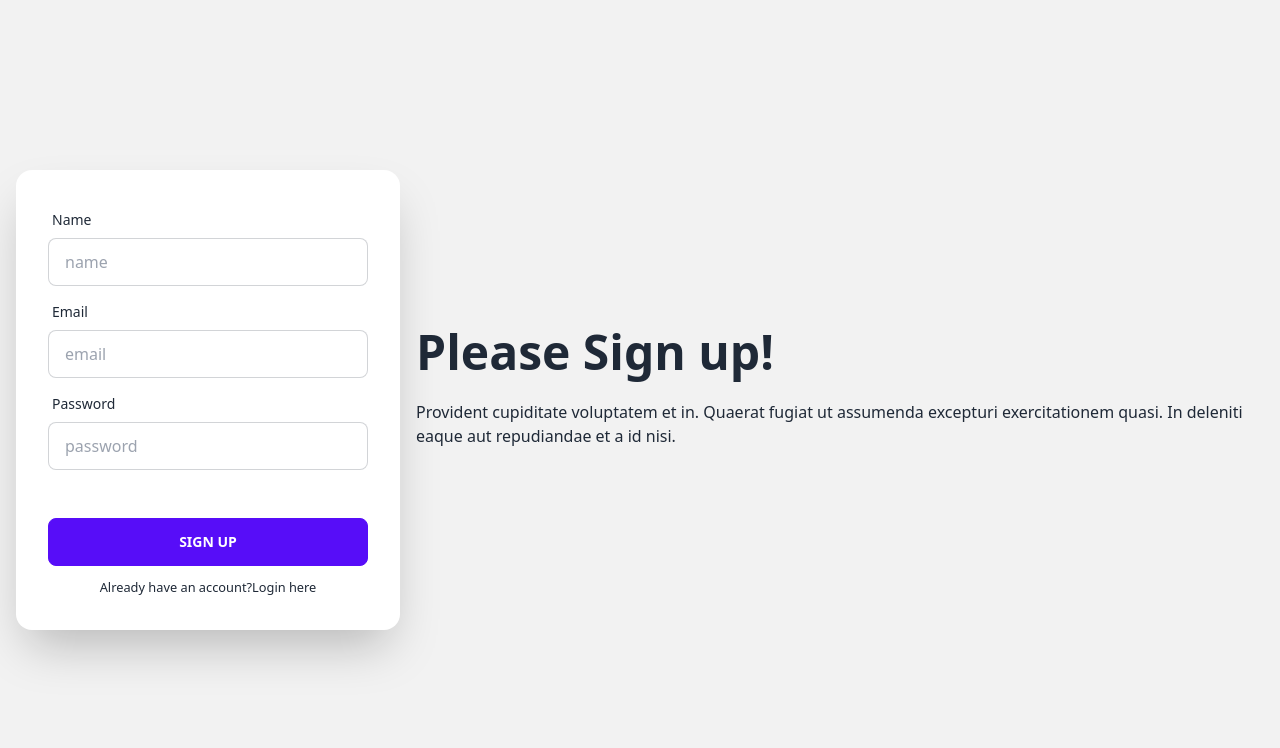
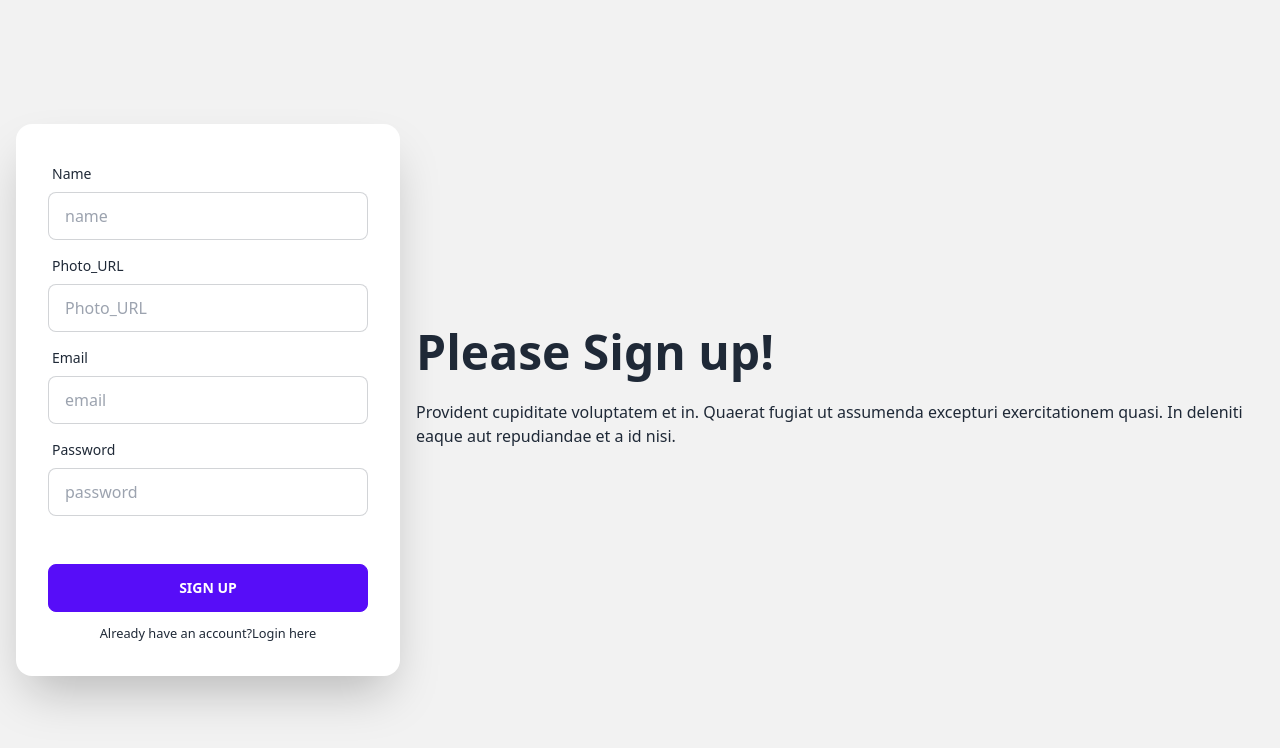
Before and after one commit to Sohelahmed27/The-western-wood-restaurent, a React (Vite) app: page /signup in a window 1280 px wide. Shown: the top 748 px of the page. Built offline with nearby package versions, Linux system fonts and the light colour scheme; no server answers.

Commit message:
final-76

```diff
--- a/src/pages/Shared/NavBar.jsx
+++ b/src/pages/Shared/NavBar.jsx
@@ -34,7 +34,7 @@ const NavBar = () => {
       {navOptions}
       </ul>
     </div>
-    <a className="btn btn-ghost normal-case text-xl">daisyUI</a>
+    <a className="btn btn-ghost normal-case text-xl">WesternWood</a>
   </div>
   <div className="navbar-center hidden lg:flex">
     <ul className="menu menu-horizontal px-1">
--- a/src/pages/SignUp/SignUp.jsx
+++ b/src/pages/SignUp/SignUp.jsx
@@ -2,35 +2,40 @@ import { useContext } from "react";
 import { Helmet } from "react-helmet-async";
 import { useForm } from "react-hook-form";
 import { AuthContext } from "../../providers/AuthProvider";
-import swal from 'sweetalert';
-import { Link } from "react-router-dom";
+import swal from "sweetalert";
+import { Link, useNavigate } from "react-router-dom";
 
 const SignUp = () => {
-
-  const {createUser} = useContext(AuthContext)
+  const { createUser, updateUserProfile } = useContext(AuthContext);
+  const navigate = useNavigate();
 
   const {
     register,
     handleSubmit,
+    reset,
     formState: { errors },
   } = useForm();
+
   const onSubmit = (data) => {
     console.log(data);
     createUser(data.email, data.password)
-    .then(result => {
-      const loggedUser = result.user
-      console.log(loggedUser)
+      .then((result) => {
+        const loggedUser = result.user;
+        console.log(loggedUser);
+        updateUserProfile(data.name, data.Photo_URL).then(() => {
+          console.log("User profile updated");
+          reset();
           swal({
             title: "Good job!",
             text: "You successfully created account!",
             icon: "success",
+          });
 
+          navigate("/");
         });
       })
-   .then(error => console.log(error))
-
-
-  }
+      .catch((error) => console.log(error));
+  };
 
   return (
     <>
@@ -66,6 +71,20 @@ const SignUp = () => {
                 </div>
                 <div className="form-control">
                   <label className="label">
+                    <span className="label-text">Photo_URL</span>
+                  </label>
+                  <input
+                    {...register("Photo_URL", { required: true })}
+                    type="text"
+                    placeholder="Photo_URL"
+                    className="input input-bordered"
+                  />
+                  {errors.Photo_URL && (
+                    <span className="text-red-600">Photo is required</span>
+                  )}
+                </div>
+                <div className="form-control">
+                  <label className="label">
                     <span className="label-text">Email</span>
                   </label>
                   <input
@@ -74,7 +93,7 @@ const SignUp = () => {
                     placeholder="email"
                     className="input input-bordered"
                   />
-                  {errors.email && (
+                  {errors.Email && (
                     <span className="text-red-600">This field is required</span>
                   )}
                 </div>
@@ -101,7 +120,8 @@ const SignUp = () => {
                   )}
                   {errors.password?.type === "pattern" && (
                     <span className="text-red-600">
-                      Password must have a lowercase, a uppercase, a number and spacial character.
+                      Password must have a lowercase, a uppercase, a number and
+                      spacial character.
                     </span>
                   )}
                   <label className="label"></label>
@@ -109,7 +129,11 @@ const SignUp = () => {
                 <div className="form-control mt-6">
                   <button className="btn btn-primary">Sign up</button>
                 </div>
-                <p className="text-center"><small>Already have an account?<Link to='/login'>Login here</Link></small></p>
+                <p className="text-center">
+                  <small>
+                    Already have an account?<Link to="/login">Login here</Link>
+                  </small>
+                </p>
               </form>
             </div>
           </div>
--- a/src/providers/AuthProvider.jsx
+++ b/src/providers/AuthProvider.jsx
@@ -1,5 +1,5 @@
 import { createContext, useEffect, useState } from "react";
-import { createUserWithEmailAndPassword, getAuth, onAuthStateChanged, signInWithEmailAndPassword, signOut } from "firebase/auth";
+import { createUserWithEmailAndPassword, getAuth, onAuthStateChanged, signInWithEmailAndPassword, signOut, updateProfile } from "firebase/auth";
 import app from "../firebase/firebase.config";
 
 
@@ -25,6 +25,12 @@ const logOut =()=>{
   return signOut(auth)
 }
 
+const updateUserProfile =(name, photo)=>{
+ return updateProfile(auth.currentUser, {
+    displayName: name, photoURL:photo
+  })
+}
+
   useEffect(() => {
    const unsubscribe = onAuthStateChanged(auth, currentUser =>{
       setUser(currentUser)
@@ -42,7 +48,8 @@ const logOut =()=>{
      loading,
      createUser,
      signIn,
-     logOut
+     logOut,
+     updateUserProfile
   }
 
   return (
```
Lines whose indentation alone changed are shown as unchanged.
